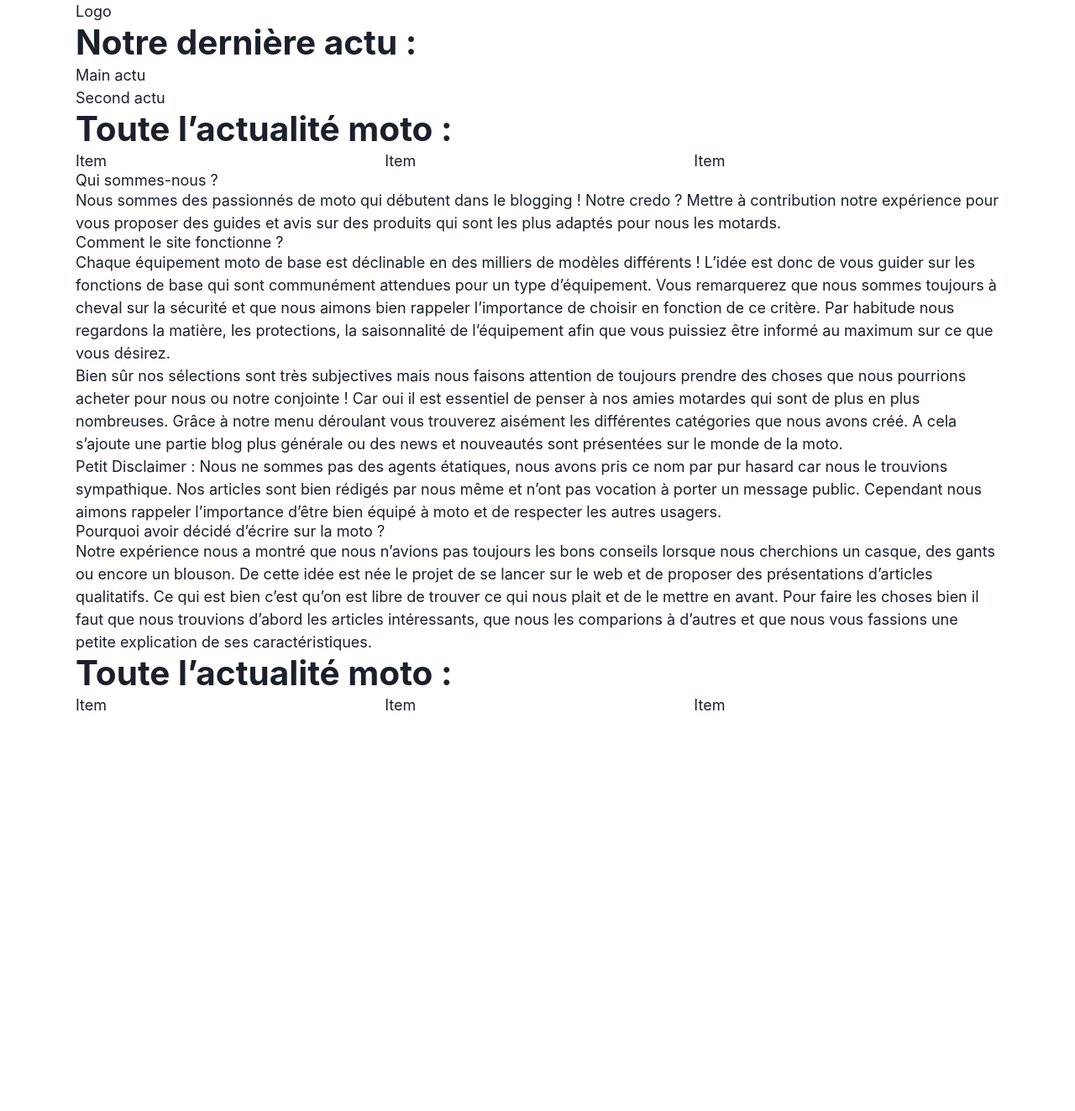
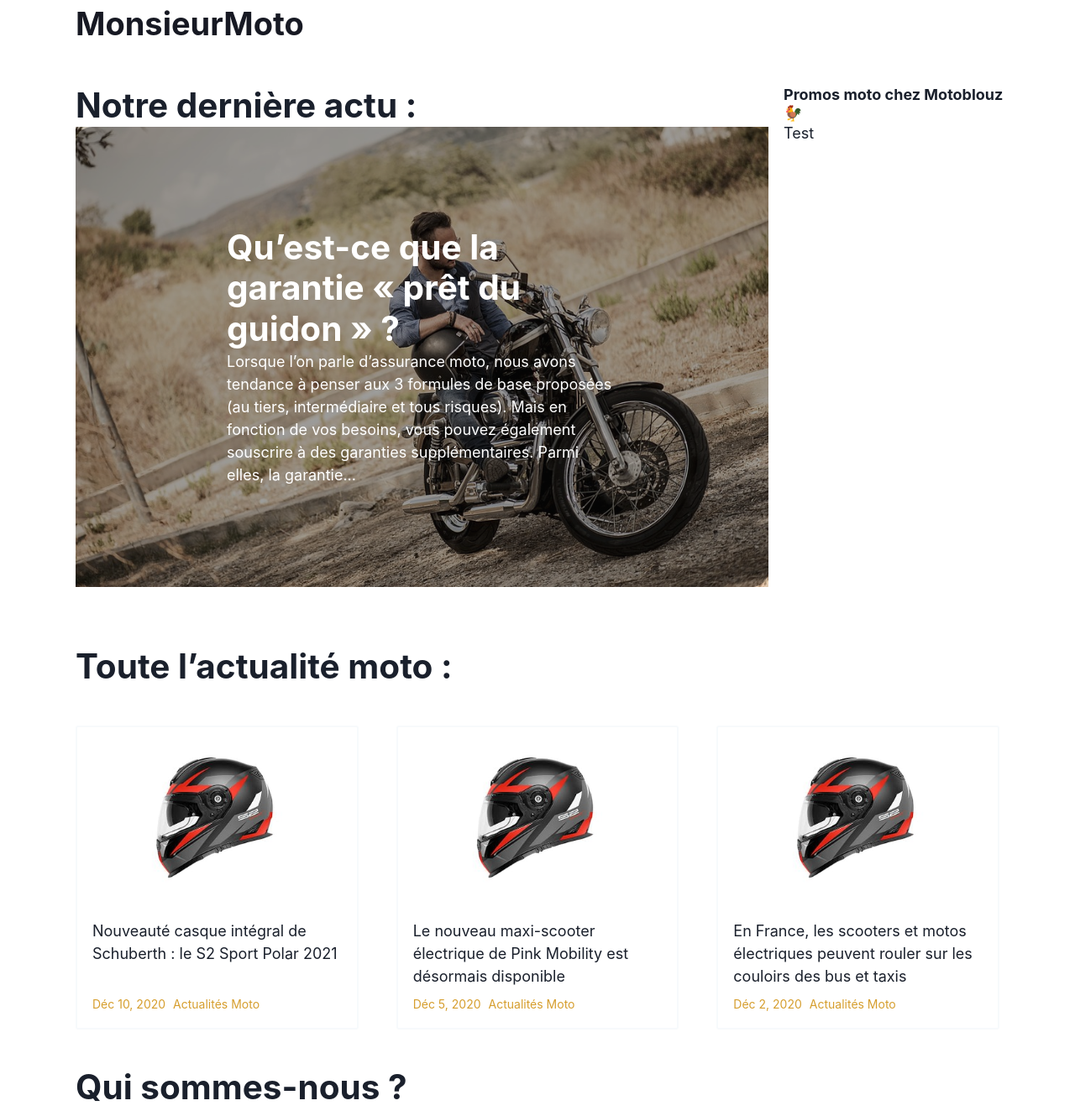
Before and after one commit to olivierlivet/mrmoto, a Gatsby site: page / in a window 1280 px wide. Shown: the top 1323 px of the page at 84% size. Before the commit the page ends 853 px from the top, so only its background shows below. Built offline with nearby package versions, Linux system fonts and the light colour scheme; Gatsby itself is replaced by a stand-in of ours.

Commit message:
Proto AWS Gatsby

```diff
--- /dev/null
+++ b/src/components/footer.js
@@ -0,0 +1,38 @@
+import { Link } from "gatsby"
+import PropTypes from "prop-types"
+import React from "react"
+
+import {
+  Box,
+  Flex,
+  Heading,
+  SimpleGrid,
+  Stack,
+  Text
+} from '@chakra-ui/react'
+
+const Footer = ({ siteTitle }) => (
+  <Flex spacing={ 10 }
+    mt='4rem'
+    bg='gray.800'
+    color='white'
+    px={ 20 }
+    minH='200px'
+    justify='center'
+    align='center'
+  >
+        <Text>
+            Nous contacter
+        </Text>
+  </Flex>
+)
+
+Footer.propTypes = {
+  siteTitle: PropTypes.string,
+}
+
+Footer.defaultProps = {
+  siteTitle: ``,
+}
+
+export default Footer
--- a/src/components/header.js
+++ b/src/components/header.js
@@ -7,8 +7,12 @@
 } from '@chakra-ui/react'
 
 const Header = ({ siteTitle }) => (
-  <Box>
-    Logo
+  <Box
+    fontWeight='700'
+    color='gray.900'
+    fontSize={{ base:'22px', lg:'38px' }}
+  >
+    MonsieurMoto
   </Box>
 )
 
--- a/src/components/hero.js
+++ b/src/components/hero.js
@@ -4,21 +4,88 @@
 
 import {
   Box,
+  Flex,
   Heading,
-  SimpleGrid
+  Grid,
+  Image,
+  Text
 } from '@chakra-ui/react'
+
+import heroJpg from '../images/hero-1.jpg'
+import heroWebp from '../images/hero-1.webp'
 
 const Hero = ({ siteTitle }) => (
   <Box>
-    <Heading>Notre dernière actu :</Heading>
-    <SimpleGrid>
+    <Grid
+      gridTemplateColumns={{ base:'100%', lg:'75% 25%'}}
+      gridGap='1rem'
+    >
       <Box>
-        Main actu
+        <Heading>Notre dernière actu :</Heading>
+        <Box
+          position='relative'
+        >
+          <Flex
+            overflow='hidden'
+            borderRadius='20px'
+            position='absolute'
+            color='white'
+            top='0'
+            left='0'
+            w='100%'
+            h='100%'
+            justify='center'
+            align='center'
+
+            bg='rgba(10,10,10,.4)'
+              h='100%'
+          >
+            <Box
+              px={'10rem'}
+
+            >
+              <Heading
+                color='white'
+              >
+                Qu’est-ce que la garantie « prêt du guidon » ?
+              </Heading>
+              <Text>
+                Lorsque l’on parle d’assurance moto, nous avons tendance à penser aux 3 formules de base proposées (au tiers, intermédiaire et tous risques). Mais en fonction de vos besoins, vous pouvez également souscrire à des garanties supplémentaires. Parmi elles, la garantie...
+              </Text>
+
+
+            </Box>
+
+
+        </Flex>
+        <picture>
+          <source
+            type='image/jpeg'
+            srcSet={heroJpg}
+          />
+          <source
+            type='image/webp'
+            srcSet={heroWebp}
+          />
+          <Image
+            src={heroJpg}
+            alt='Actualité Mr Moto'
+            w='100%'
+            h='100%'
+            objectFit='cover'
+          />
+        </picture>
+        </Box>
+
       </Box>
       <Box>
-        Second actu
+        <Heading
+          fontSize='18px'
+        >Promos moto chez Motoblouz 🐓</Heading>
+        <Text>Test</Text>
+
       </Box>
-    </SimpleGrid>
+    </Grid>
   </Box>
 )
 
--- a/src/components/layout.js
+++ b/src/components/layout.js
@@ -14,6 +14,8 @@
   ChakraProvider,
   Box
 } from '@chakra-ui/react'
+import Footer from '../components/footer'
+
 const Layout = ({ children }) => {
   const data = useStaticQuery(graphql`
     query SiteTitleQuery {
@@ -31,6 +33,7 @@
         maxW='1100px'
         mx='auto'
         as='main'>{children}</Box>
+        <Footer />
     </ChakraProvider>
   )
 }
--- a/src/components/newsSummary.js
+++ b/src/components/newsSummary.js
@@ -4,21 +4,85 @@
 
 import {
   Box,
+  Button,
   Heading,
-  SimpleGrid
+  Image,
+  SimpleGrid,
+  Stack,
+  Text
 } from '@chakra-ui/react'
+
+import th1jpg from '../images/news-1.jpg'
+import th2jpg from '../images/news-2.png'
+import th3jpg from '../images/news-3.jpg'
+
+import th1webp from '../images/news-1.webp'
+import th2webp from '../images/news-2.webp'
+import th3webp from '../images/news-3.webp'
+
+const data = [
+    {
+        title:"Nouveauté casque intégral de Schuberth : le S2 Sport Polar 2021",
+        img:'',
+        date:'Déc 10, 2020',
+        category:'Actualités Moto'
+    },
+    {
+        title:"Le nouveau maxi-scooter électrique de Pink Mobility est désormais disponible",
+        img:'',
+        date:'Déc 5, 2020',
+        category:'Actualités Moto'
+    },
+    {
+        title:"En France, les scooters et motos électriques peuvent rouler sur les couloirs des bus et taxis",
+        img:'',
+        date:'Déc 2, 2020',
+        category:'Actualités Moto'
+    },
+
+]
+
 
 const NewsSummary = ({ siteTitle }) => (
   <Box>
-    <Heading>Toute l’actualité moto :</Heading>
+    <Heading
+        mb={ 10 }
+    >Toute l’actualité moto :</Heading>
     <SimpleGrid
         columns={{ base: 1, lg:3 }}
-        gap={ 1 }
+        gap={ 10 }
     >
       {
-          [1,2,3].map( item =>
-            <Box>
-                Item
+          data.map( (item,i) =>
+            <Box
+                // as={ Button }
+                p='1rem'
+                cursor='pointer'
+                borderRadius='3px'
+                border='solid 2px'
+                borderColor='gray.50'
+                _hover={{
+                    border:'solid 2px',
+                    borderColor:'gray.100'
+                }}
+            >
+                <picture>
+                    <source srcSet={th1jpg} type='image/jpg' />
+                    <source srcSet={th1webp} type='image/webp' />
+                    <Image src={th1jpg} alt='MrMoto' />
+                </picture>
+                <Text
+                    h='5rem'
+                >
+                { item.title }
+                </Text>
+                <Stack
+                    fontSize={{ base:'12px', lg:'14px'}}
+                    color='yellow.500'
+                    isInline>
+                    <Text>{ item.date }</Text>
+                    <Text>{ item.category }</Text>
+                </Stack>
             </Box>
             )
       }
--- a/src/components/wysiwyg.js
+++ b/src/components/wysiwyg.js
@@ -5,47 +5,47 @@
 import {
   Box,
   Heading,
-  SimpleGrid
+  SimpleGrid,
+  Stack,
+  Text
 } from '@chakra-ui/react'
 
 const Wysiwyg = ({ siteTitle }) => (
-  <Box>
-    <h2>Qui sommes-nous ?</h2>
+  <Stack spacing={ 10 }>
+    <Heading as="h2">Qui sommes-nous ?</Heading>
 
-<p>
+<Text>
    Nous sommes des passionnés de moto qui débutent dans le blogging ! Notre credo ? Mettre à contribution notre expérience pour vous proposer des guides et avis sur des produits qui sont les plus adaptés pour nous les motards.
 
-</p>
+</Text>
 
 
- <h2>
+<Heading as="h2">
     Comment le site fonctionne ?
 
- </h2>
+ </Heading>
 
- <p>
+ <Text>
     Chaque équipement moto de base est déclinable en des milliers de modèles différents ! L’idée est donc de vous guider sur les fonctions de base qui sont communément attendues pour un type d’équipement. Vous remarquerez que nous sommes toujours à cheval sur la sécurité et que nous aimons bien rappeler l’importance de choisir en fonction de ce critère. Par habitude nous regardons la matière, les protections, la saisonnalité de l’équipement afin que vous puissiez être informé au maximum sur ce que vous désirez.
 
- </p>
- <p>
+ </Text>
+ <Text>
     Bien sûr nos sélections sont très subjectives mais nous faisons attention de toujours prendre des choses que nous pourrions acheter pour nous ou notre conjointe ! Car oui il est essentiel de penser à nos amies motardes qui sont de plus en plus nombreuses. Grâce à notre menu déroulant vous trouverez aisément les différentes catégories que nous avons créé. A cela s’ajoute une partie blog plus générale ou des news et nouveautés sont présentées sur le monde de la moto.
 
- </p>
- <p>
+ </Text>
+ <Text>
     Petit Disclaimer : Nous ne sommes pas des agents étatiques, nous avons pris ce nom par pur hasard car nous le trouvions sympathique. Nos articles sont bien rédigés par nous même et n’ont pas vocation à porter un message public. Cependant nous aimons rappeler l’importance d’être bien équipé à moto et de respecter les autres usagers.
- </p>
+ </Text>
 
 
- <h3>
-    Pourquoi avoir décidé d’écrire sur la moto ?
+ <Heading as="h2">    Pourquoi avoir décidé d’écrire sur la moto ?</Heading>
 
- </h3>
 
- <p>
+ <Text>
     Notre expérience nous a montré que nous n’avions pas toujours les bons conseils lorsque nous cherchions un casque, des gants ou encore un blouson. De cette idée est née le projet de se lancer sur le web et de proposer des présentations d’articles qualitatifs. Ce qui est bien c’est qu’on est libre de trouver ce qui nous plait et de le mettre en avant. Pour faire les choses bien il faut que nous trouvions d’abord les articles intéressants, que nous les comparions à d’autres et que nous vous fassions une petite explication de ses caractéristiques.
 
- </p>
-  </Box>
+ </Text>
+  </Stack>
 )
 
 Wysiwyg.propTypes = {
--- a/src/pages/index.js
+++ b/src/pages/index.js
@@ -1,5 +1,7 @@
 import React from "react"
 import { Link } from "gatsby"
+
+import { Stack } from '@chakra-ui/react'
 
 import Layout from "../components/layout"
 import Image from "../components/image"
@@ -12,11 +14,17 @@
 const IndexPage = () => (
   <Layout>
     <SEO title="Mr Moto - Homepage" />
-    <Header />
-    <Hero />
-    <NewsSummary limite={3} />
-    <Wysiwyg />
-    <NewsSummary  limite={12} />
+    <Stack
+      spacing={10}
+      shouldWrapChildren={true}
+    >
+      <Header />
+      <Hero />
+      <NewsSummary limite={3} />
+      <Wysiwyg />
+      <NewsSummary limite={12} />
+    </Stack>
+
   </Layout>
 )
 
```
Also changed, not shown: src/images/hero-1.jpg (added), src/images/hero-1.webp (added), src/images/news-1.jpg (added), src/images/news-1.webp (added), src/images/news-2.png (added), src/images/news-2.webp (added), src/images/news-3.jpg (added), src/images/news-3.webp (added).
